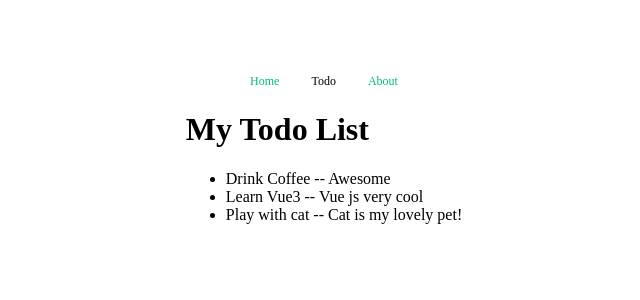
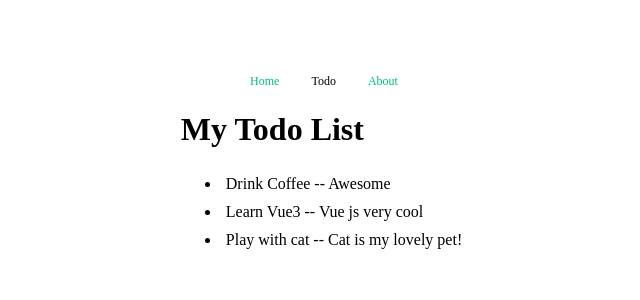
Before and after one commit to cckcoder/vuejs-3-beginner, a Vue app: page /todo in a window 1280 px wide. Shown: the top 300 px of the page, without its empty margins (316-956 px from the left). Built offline with nearby package versions, Linux system fonts and the light colour scheme.

Commit message:
update: prepare to v-if lesson
Signed-off-by: codewizz_thinkpad <c.chaiwat.ch@gmail.com>

```diff
--- a/src/views/TodoView.vue
+++ b/src/views/TodoView.vue
@@ -2,7 +2,11 @@
   <div>
     <h1>My Todo List</h1>
     <ul>
-      <li v-for="todo in todos" :key="todo.id">
+      <li
+        v-for="todo in todos"
+        :key="todo.id"
+        @click="handleToggle(todo.id)"
+      >
         {{ todo.title }} --
         <span>{{ todo.descript }}</span>
       </li>
@@ -17,6 +21,20 @@ const todos = ref([
   { id: 1, title: 'Drink Coffee', descript: 'Awesome', isComplete: false },
   { id: 2, title: 'Learn Vue3', descript: 'Vue js very cool', isComplete: false },
   { id: 3, title: 'Play with cat', descript: 'Cat is my lovely pet!', isComplete: false },
+])
 
-])
+const handleToggle = (todoId) => {
+  console.log(todoId)
+}
 </script>
+
+<style scoped>
+ul {
+  cursor: pointer;
+}
+
+li {
+  padding: 5px;
+}
+
+</style>
```
